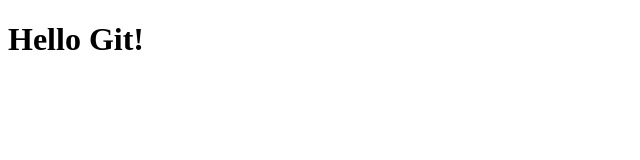
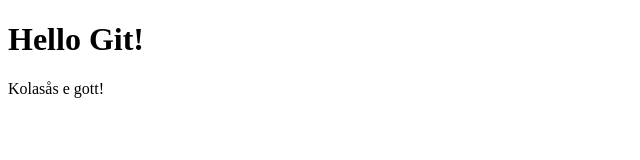
Before and after one commit to Endorel/git-demo-repo, a plain HTML site: page index.html in a window 1280 px wide. Shown: the whole page, without its empty margins (0-640 px from the left). Drawn offline with Linux system fonts and the light colour scheme.

Commit message:
Lade till content

```diff
--- a/index.html
+++ b/index.html
@@ -8,5 +8,6 @@
   </head>
   <body>
     <h1>Hello Git!</h1>
+    <p>Kolasås e gott!</p>
   </body>
 </html>
```
